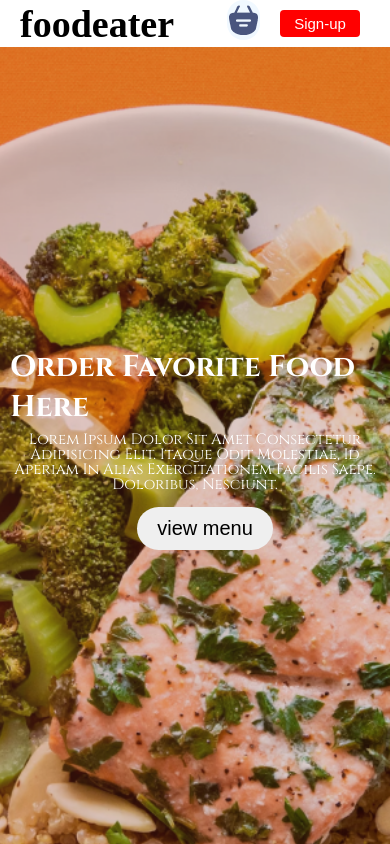
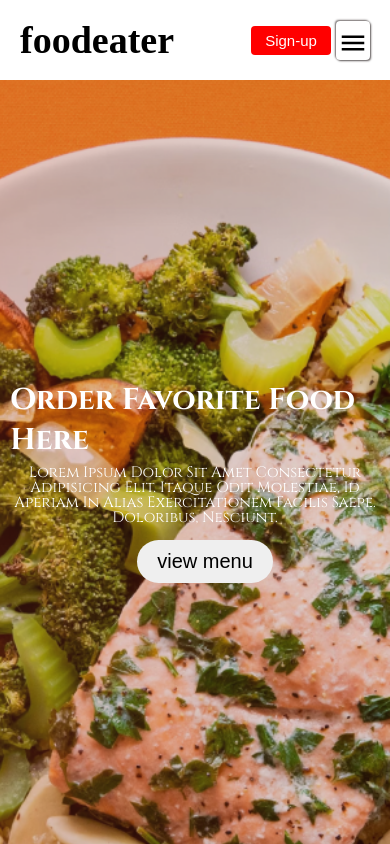
Before and after one commit to SAI-S12/foodeaterapp, a React (Vite) app: page / in a window 390 px wide. Shown: the top 844 px of the page. Built offline with nearby package versions, Linux system fonts and the light colour scheme; a web font is replaced by a local one.

Commit message:
update changes

```diff
--- a/package.json
+++ b/package.json
@@ -12,6 +12,7 @@
   "dependencies": {
     "react": "^18.3.1",
     "react-dom": "^18.3.1",
+    "react-icons": "^5.4.0",
     "react-router-dom": "^6.24.1"
   },
   "devDependencies": {
--- a/src/components/E/Exploremenu.css
+++ b/src/components/E/Exploremenu.css
@@ -72,7 +72,7 @@ hr{
         margin-top: 10px;
         color: #747474;
         font-size: max(1.4vw,16px);
-     cursor: pointer;
+        cursor: pointer;
     }
     hr{
         margin: 10px 0px;
--- a/src/components/E/Exploremenu.jsx
+++ b/src/components/E/Exploremenu.jsx
@@ -5,7 +5,7 @@ import "./Exploremenu.css"
 const Exploremenu = ({Category,setCategory}) => {
   return (
     <div className='explore-item' id='explore-menu'>
-        <div className="menu">
+        <div className="menu-2">
             <h1>
                 explore our menu
             </h1>
--- a/src/components/Navbar/Navbar.jsx
+++ b/src/components/Navbar/Navbar.jsx
@@ -1,16 +1,19 @@
 import React, { useState } from 'react'
 import { assets } from '../../assets/food del assets (1)/frontend_assets/assets';
 import { Link } from 'react-router-dom';
+import { MdMenu, MdMenuBook } from 'react-icons/md';
+import { BiMenu } from 'react-icons/bi';
 
 
 
 const Navbar = ({setShowLogin}) => {
    const[menu,setMenu]=useState("home")
+   const[vis,setVis]=useState(false)
 
   return (
     <div className='nav-bar'>
            <Link to="/"><h1>foodeater</h1></Link>
-        <div className="nav-middle">
+        <div className={vis?"nav-middle1":"nav-middle"}  onClick={()=>(setVis(false))}>
             <ul>
               <a href="#header"onClick={()=>setMenu("home")} className={menu==="home"?"ac":" "}>home</a>
                 <a href='#explore-menu' onClick={()=>setMenu("menu")} className={menu==="menu"?"ac":" "}>menu</a>
@@ -21,6 +24,7 @@ const Navbar = ({setShowLogin}) => {
         <div className="nav-right">
               <Link to='./Cart'> <img src={assets.basket_icon} alt="" className="basket" /></Link>
             <button className="btn" onClick={()=>setShowLogin(true)}>Sign-up</button>
+           <div className="menu-1"> <MdMenu className='menu' onClick={()=>(setVis(true))}/></div>
         </div>
     </div>
   )
--- a/src/index.css
+++ b/src/index.css
@@ -63,22 +63,42 @@ list-style: none;
   background-color: #f00;
   padding: 5px 20px;
   color: white;
-
+ margin: 5px 10px;
 }
 .nav-middle ul a{
   font-size: 15px;
   color: black;
   font-weight: 700;
 }
+.menu{
+  color: black;
+  font-size: 30px;
+  margin-top: 10px;
+  display: none;
+}
 @media (max-width:480px) {
-
+ .nav-middle{
+  margin-top: 200px;
+  display: flex;
+  text-align: center;
+  justify-content: center;
+  align-items: center;
+ position: absolute;
+ padding: 10px auto;
+ width: 100%;
+ left: 0px;
+ display: none;
+  background-color: white;
+ }
   .nav-middle ul a{
-    color: white;
-    font-size: 15px;
-    display: none;
+    color: rgb(9, 9, 9);
+    font-size: 18px;
+    margin: 10px auto;
+    display: block;
   }
   .nav-bar{
     width: 100%;
+    height: 80px;
     padding: 10px 10px;
     background-color: white;
     box-shadow: 10px 10px balck 70px;
@@ -118,7 +138,8 @@ list-style: none;
     background-color: #f00;
     padding: 5px 10px;
     color: white;
-    margin: 10px 0px;
+    margin: 5px 0px;
+    display: block;
 
   }
   .basket{
@@ -126,5 +147,39 @@ list-style: none;
     background-color: aliceblue;
     border-radius: 50px;
     padding: 5px 2px;
+    display: none;
+  }
+  .menu-1{
+    padding: 2px 2px;
+    border-radius: 4px ;
+    margin-right: -10px;
+    box-shadow: 1px 1px 2px rgb(92, 86, 86), -1px -1px 2px rgb(113, 108, 108);
+    margin-left: 5px;
+  }
+  .menu{
+    color: black;
+    font-size: 30px;
+    margin-top: 5px;
+    display: block;
+
+  }
+  .nav-middle1{
+    margin-top: 200px;
+    display: flex;
+    text-align: center;
+    justify-content: center;
+    align-items: center;
+   position: absolute;
+   padding: 10px auto;
+   width: 100%;
+   left: 0px;
+   display: block;
+    background-color: white;
+  }
+  .nav-middle1 ul a{
+    color: rgb(9, 9, 9);
+    font-size: 18px;
+    margin: 10px auto;
+    display: block;
   }
 }
```
Also changed, not shown: 1 other file (tests, documents, lock files or other folders).
